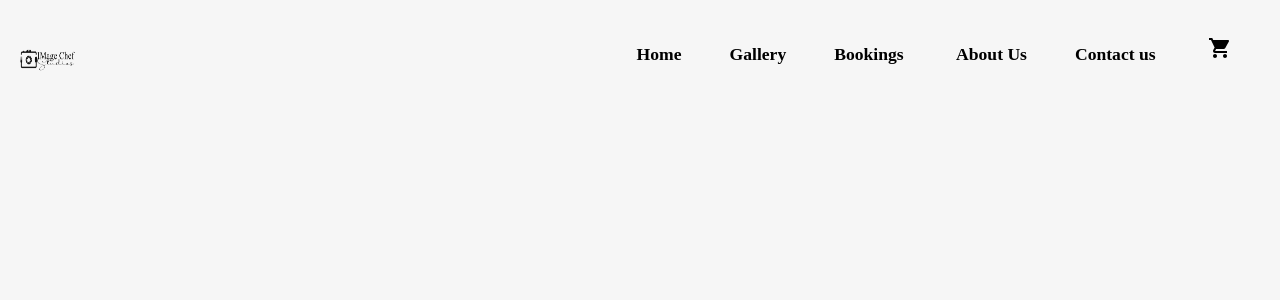
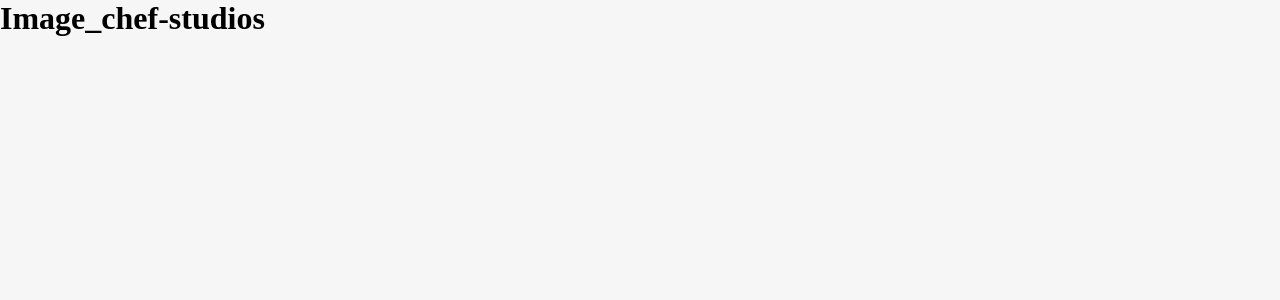
Before and after one commit to sam-i-e/Image_chef-studios, a React (Create React App) app in the folder my-app/: page / in a window 1280 px wide. Shown: the top 300 px of the page. Built offline with nearby package versions, Linux system fonts and the light colour scheme.

Commit message:
initilization of the project

```diff
--- a/my-app/src/App.css
+++ b/my-app/src/App.css
@@ -20,7 +20,7 @@ body {
 }
 body {
   scrollbar-width: thin;
-  scrollbar-color: #ff8c00 #f1f1f1;
+  scrollbar-color: #c4cf82 #f1f1f1;
 }
 
 body::-webkit-scrollbar {
--- a/my-app/src/Pages/home.page.js
+++ b/my-app/src/Pages/home.page.js
@@ -1,7 +1,7 @@
-import Navbar from "../Components/Nav/navbar"
+
 
 export default function Homepage() {
     return(
-    <Navbar />
+   <h1>Image_chef-studios</h1>
     )
 }
```
